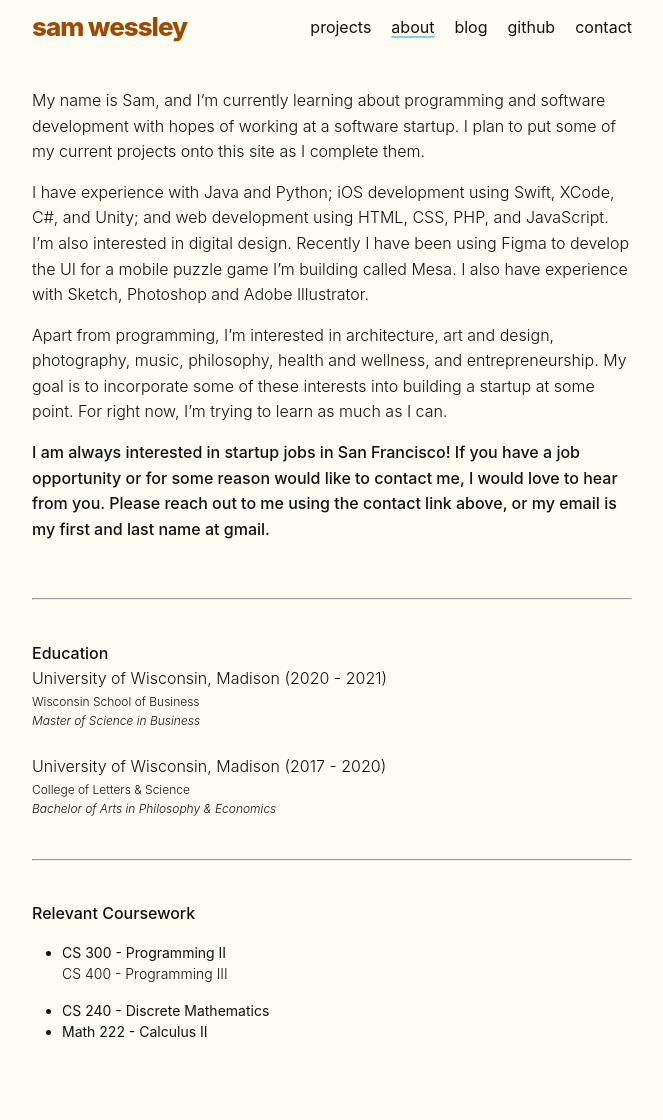
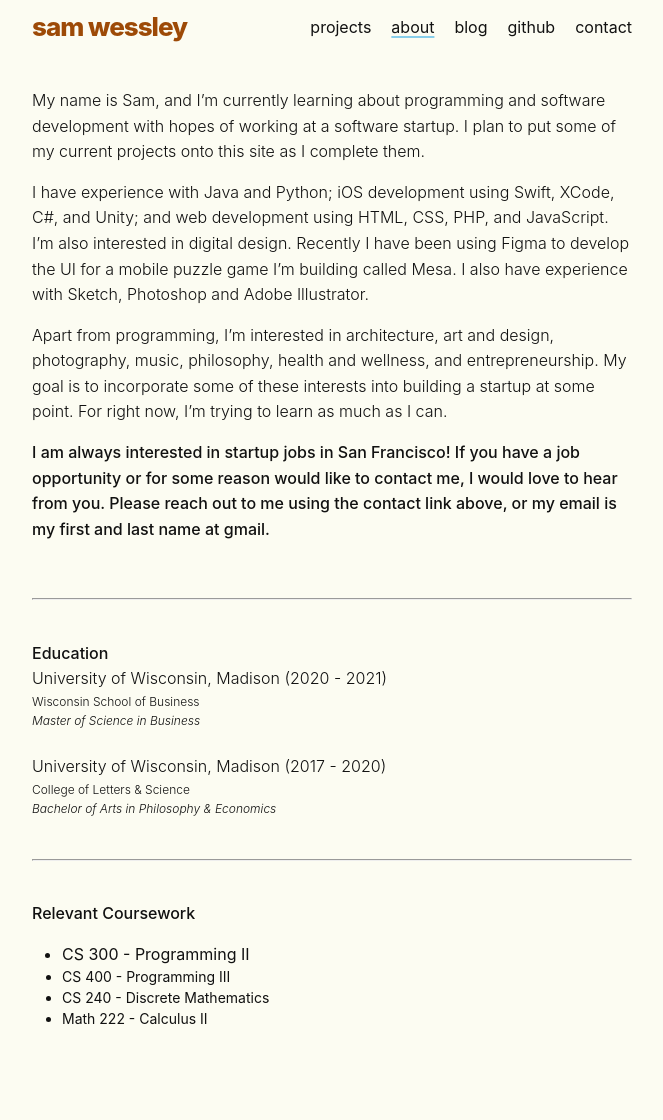
Before and after one commit to samwessley/samwessley.github.io, a Jekyll site: the page built from about.md, in a window 1280 px wide. Shown: the whole page, without its empty margins (308-971 px from the left). Built offline with Jekyll 4.4.1, drawn with Linux system fonts in a browser that asks for light colours.

Commit message:
Update about.md

```diff
--- a/about.md
+++ b/about.md
@@ -38,8 +38,8 @@ Apart from programming, I’m interested in architecture, art and design, photog
 <div class="relevant-coursework">
     <p style="font-weight:500">Relevant Coursework</p>
     <ul>
-        <li style="font-size: 14px">CS 300 - Programming II</li>
-        <p style="font-size: 14px">CS 400 - Programming III</p>
+        <li style="font-size: 14px, font-weight: 300">CS 300 - Programming II</li>
+        <li style="font-size: 14px">CS 400 - Programming III</li>
         <li style="font-size: 14px">CS 240 - Discrete Mathematics</li>
         <li style="font-size: 14px">Math 222 - Calculus II</li>
     </ul>
```
